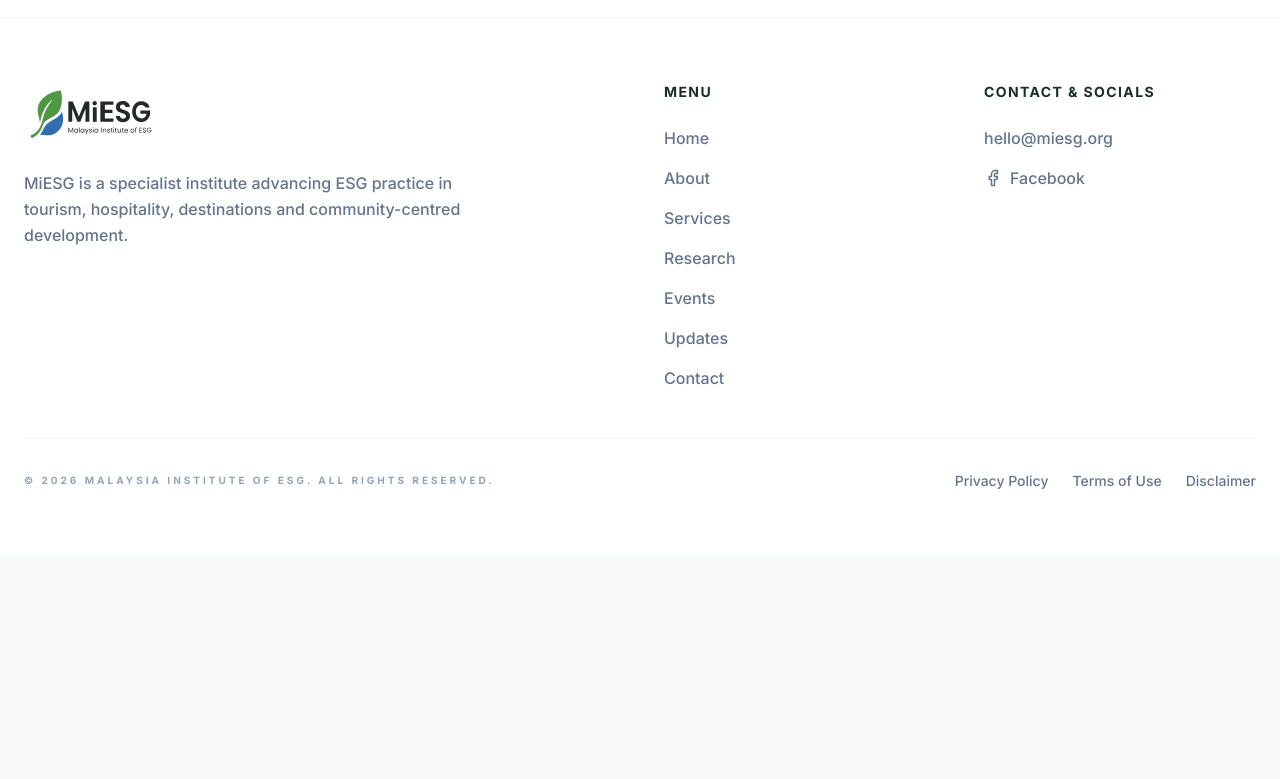
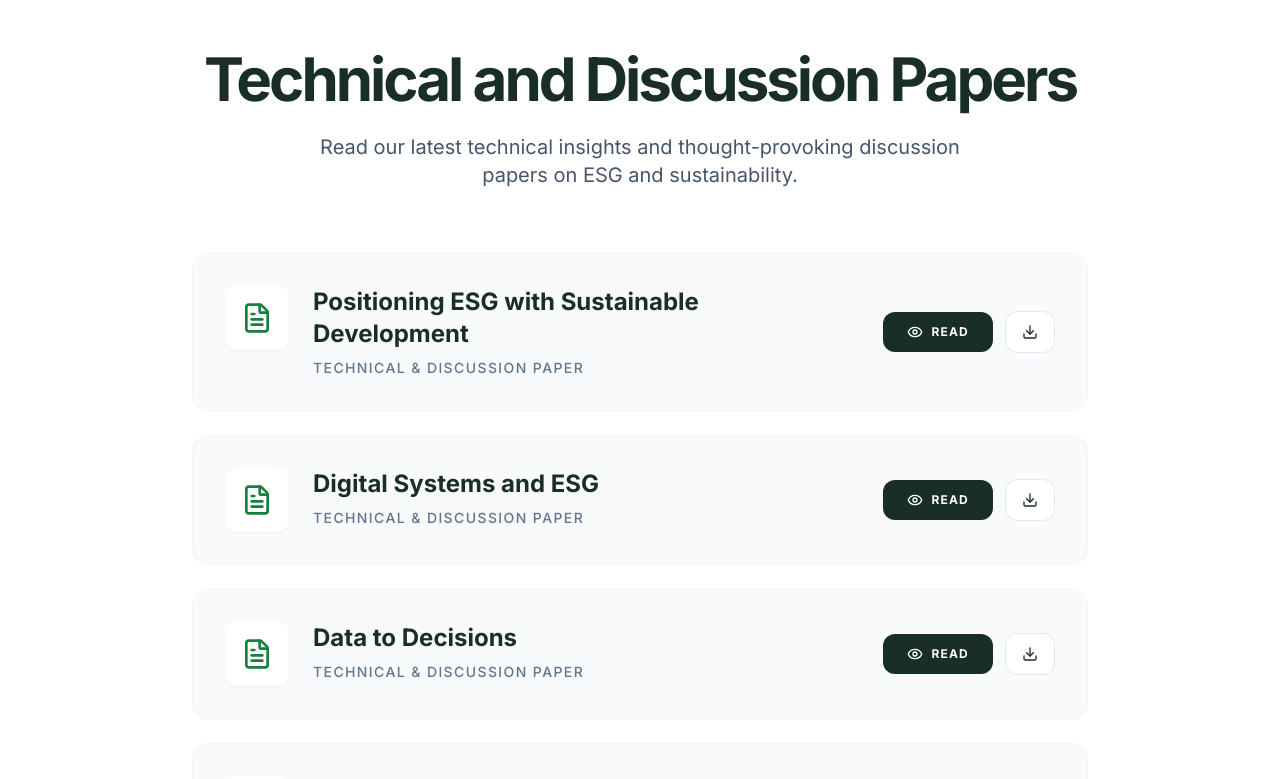
Before and after one commit to michael-hanrainforest/miesg-website, a React (Vite) app: page /research in a window 1280 px wide. Shown: the part 2180-2959 px from the top of the page. Before the commit the page ends 2735 px from the top, so only its background shows below. Built offline with nearby package versions, Linux system fonts and the light colour scheme.

Commit message:
Add files via upload

```diff
--- a/src/constants.tsx
+++ b/src/constants.tsx
@@ -1,4 +1,4 @@
-import { Pillar, StrategicPoint, EcosystemPartner, TeamMember, ResourceItem, Publication } from './types';
+import { Pillar, StrategicPoint, EcosystemPartner, TeamMember, ResourceItem, Publication, ResearchJournal } from './types';
 
 export const PILLARS: Pillar[] = [
   {
@@ -190,3 +190,22 @@ export const ECOSYSTEM_PARTNERS: EcosystemPartner[] = [
     description: "Collaborating on research projects that bridge the gap between theory and practice."
   }
 ];
+
+export const RESEARCH_JOURNALS: ResearchJournal[] = [
+  {
+    title: "Positioning ESG with Sustainable Development",
+    url: "https://drive.google.com/file/d/128Fr7FZAyZdZumdtjuGVwbgLIhO7KP7a/view?usp=sharing"
+  },
+  {
+    title: "Digital Systems and ESG",
+    url: "https://drive.google.com/file/d/1AOEFdMwSXg8DU9pR3Yu6Z6fBYna8sB7C/view?usp=sharing"
+  },
+  {
+    title: "Data to Decisions",
+    url: "https://drive.google.com/file/d/1mCwoXC3-ATDIGtX9h_ieI8B6831KmjcD/view?usp=sharing"
+  },
+  {
+    title: "Reframing ESG and Sustainability",
+    url: "https://drive.google.com/file/d/1vR3sQG931exmsL6-rEIJx1Y66bIQ8WSR/view?usp=sharing"
+  }
+];
--- a/src/pages/Research.tsx
+++ b/src/pages/Research.tsx
@@ -1,7 +1,66 @@
-import React from 'react';
+import React, { useState } from 'react';
 import { Link } from 'react-router-dom';
-import { PUBLICATIONS } from '../constants';
-import { BookOpen } from 'lucide-react';
+import { PUBLICATIONS, RESEARCH_JOURNALS } from '../constants';
+import { BookOpen, ExternalLink, FileText, Download, Eye, EyeOff } from 'lucide-react';
+import { ResearchJournal } from '../types';
+
+const JournalItem = ({ journal }: { journal: ResearchJournal }) => {
+  const [isExpanded, setIsExpanded] = useState(false);
+
+  // Extract ID from Google Drive URL
+  const idMatch = journal.url.match(/\/d\/(.*?)\/view/);
+  const driveId = idMatch ? idMatch[1] : '';
+  const previewUrl = `https://drive.google.com/file/d/${driveId}/preview`;
+  const downloadUrl = `https://drive.google.com/uc?export=download&id=${driveId}`;
+
+  return (
+    <div className="bg-slate-50 rounded-2xl border border-slate-100 overflow-hidden transition-all duration-300 hover:shadow-lg">
+      <div className="p-6 md:p-8 flex flex-col md:flex-row items-start md:items-center justify-between gap-6">
+        <div className="flex items-start gap-6 flex-1">
+          <div className="bg-white p-4 rounded-xl shadow-sm text-green-700 shrink-0">
+            <FileText size={32} />
+          </div>
+          <div>
+            <h3 className="text-xl md:text-2xl font-bold text-[#1a2e28] leading-tight mb-2">
+              {journal.title}
+            </h3>
+            <p className="text-sm font-medium text-slate-500 uppercase tracking-widest flex items-center gap-2">
+              Technical & Discussion Paper
+            </p>
+          </div>
+        </div>
+
+        <div className="flex items-center gap-3 w-full md:w-auto shrink-0 mt-4 md:mt-0">
+          <button
+            onClick={() => setIsExpanded(!isExpanded)}
+            className="flex-1 md:flex-none flex items-center justify-center gap-2 px-6 py-3 bg-[#1a2e28] text-white rounded-xl font-bold uppercase tracking-widest text-xs hover:bg-[#2a4a40] transition-colors"
+          >
+            {isExpanded ? <EyeOff size={16} /> : <Eye size={16} />}
+            {isExpanded ? 'Close' : 'Read'}
+          </button>
+
+          <a
+            href={downloadUrl}
+            className="flex-1 md:flex-none flex items-center justify-center gap-2 px-4 py-3 bg-white text-[#1a2e28] border border-slate-200 rounded-xl font-bold uppercase tracking-widest text-xs hover:bg-slate-50 transition-colors"
+          >
+            <Download size={16} />
+          </a>
+        </div>
+      </div>
+
+      {isExpanded && driveId && (
+        <div className="border-t border-slate-200 bg-white">
+          <iframe
+            src={previewUrl}
+            className="w-full h-[600px] md:h-[800px]"
+            allow="autoplay"
+            title={journal.title}
+          />
+        </div>
+      )}
+    </div>
+  );
+};
 
 const Research: React.FC = () => {
   return (
@@ -71,6 +130,24 @@ const Research: React.FC = () => {
           </div>
         </div>
       </section>
+
+      {/* Technical and Discussion Papers Section */}
+      <section className="py-24 md:py-32 bg-white">
+        <div className="container mx-auto px-6">
+          <div className="text-center mb-16">
+            <h2 className="text-4xl md:text-6xl font-black text-[#1a2e28] mb-6 tracking-tighter">Technical and Discussion Papers</h2>
+            <p className="text-slate-600 text-lg md:text-xl max-w-2xl mx-auto">
+              Read our latest technical insights and thought-provoking discussion papers on ESG and sustainability.
+            </p>
+          </div>
+
+          <div className="max-w-4xl mx-auto grid gap-6">
+            {RESEARCH_JOURNALS.map((journal, index) => (
+              <JournalItem key={index} journal={journal} />
+            ))}
+          </div>
+        </div>
+      </section>
     </div>
   );
 };
--- a/src/types.ts
+++ b/src/types.ts
@@ -37,6 +37,11 @@ export interface ResourceItem {
   category: string;
 }
 
+export interface ResearchJournal {
+  title: string;
+  url: string;
+}
+
 export interface Publication {
   id: string;
   title: string;
```
